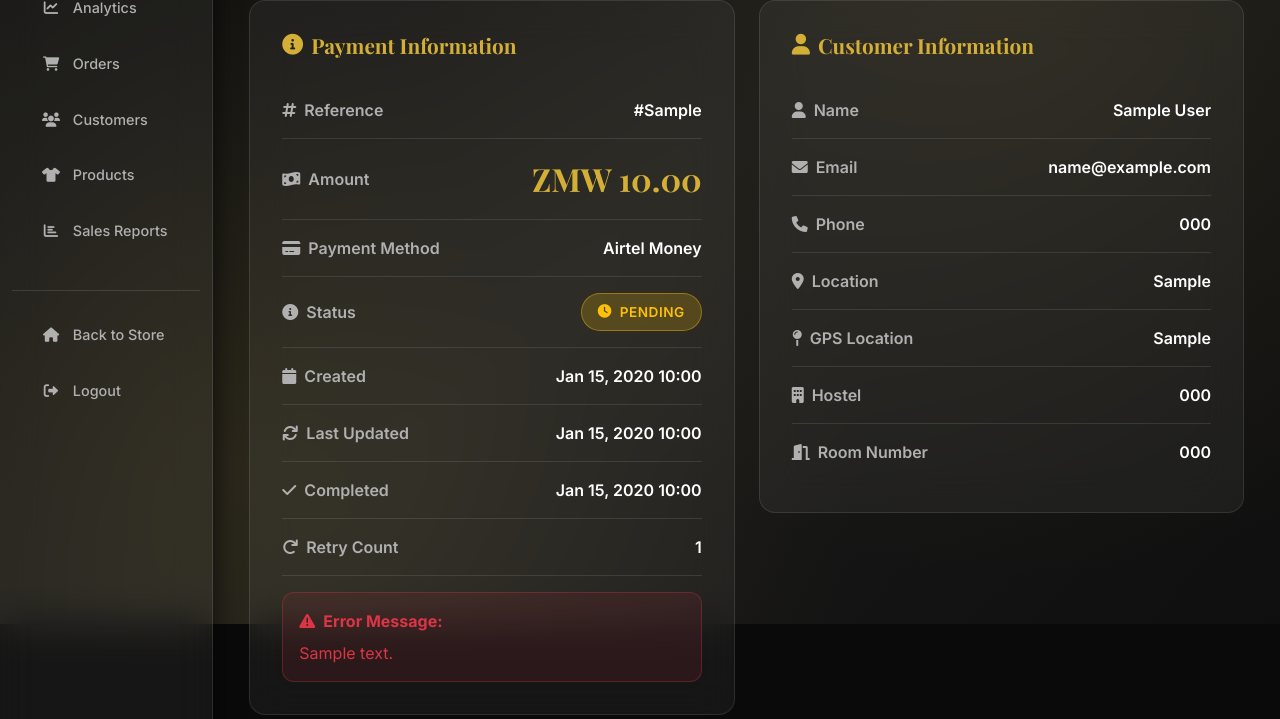
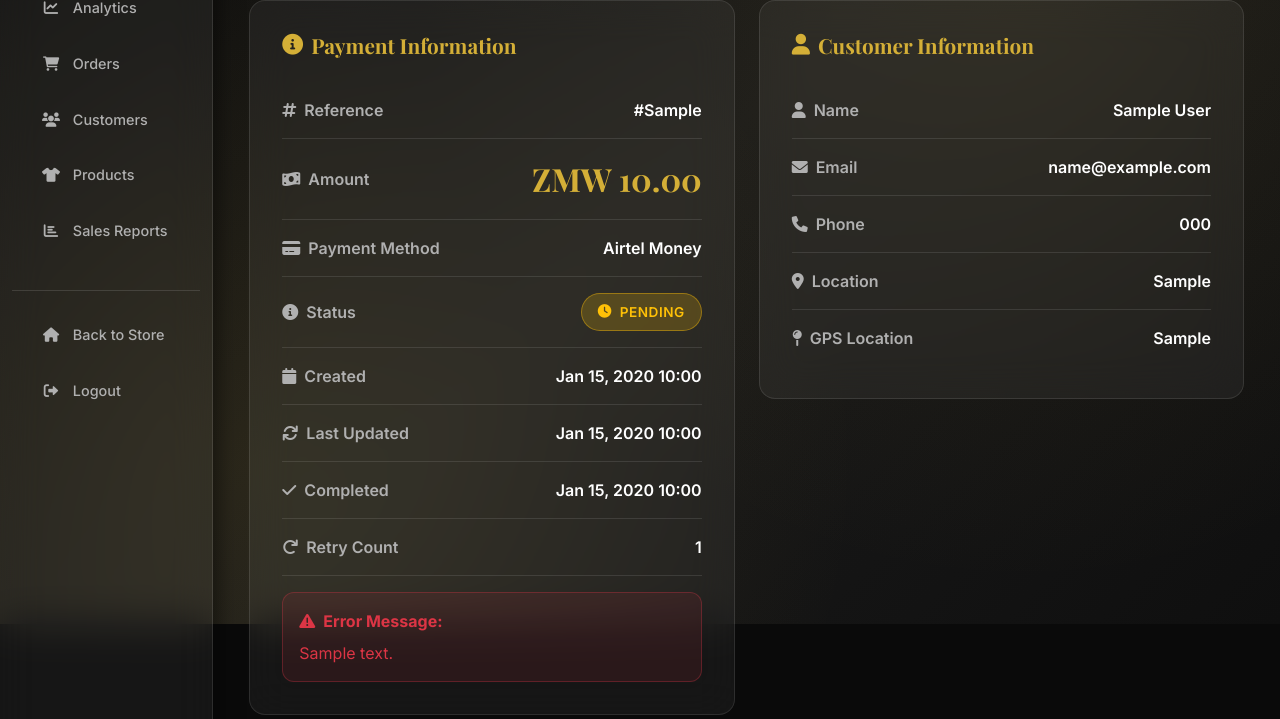
Before and after one commit to chizyu13/monticlairs-wardrobe, a Django app: page /custom-admin/payments/1/ in a window 1280 px wide. Shown: the part 176-895 px from the top of the page. Run offline with Django 5.2, Linux system fonts and the light colour scheme; a user stored in the database is signed in; tables that the repository leaves empty hold one stand-in row (values such as "Sample post"); some libraries are stand-ins or nearby versions.

Commit message:
Remove campus-specific fields from admin payment detail template

```diff
--- a/custom_admin/templates/custom_admin/payment_detail.html
+++ b/custom_admin/templates/custom_admin/payment_detail.html
@@ -363,20 +363,6 @@
                     <span class="info-value">{{ payment.gps_location }}</span>
                 </div>
                 {% endif %}
-
-                {% if payment.hostel_name %}
-                <div class="info-row">
-                    <span class="info-label"><i class="fas fa-building"></i>Hostel</span>
-                    <span class="info-value">{{ payment.hostel_name }}</span>
-                </div>
-                {% endif %}
-
-                {% if payment.room_number %}
-                <div class="info-row">
-                    <span class="info-label"><i class="fas fa-door-open"></i>Room Number</span>
-                    <span class="info-value">{{ payment.room_number }}</span>
-                </div>
-                {% endif %}
             </div>
         </div>
     </div>
```
